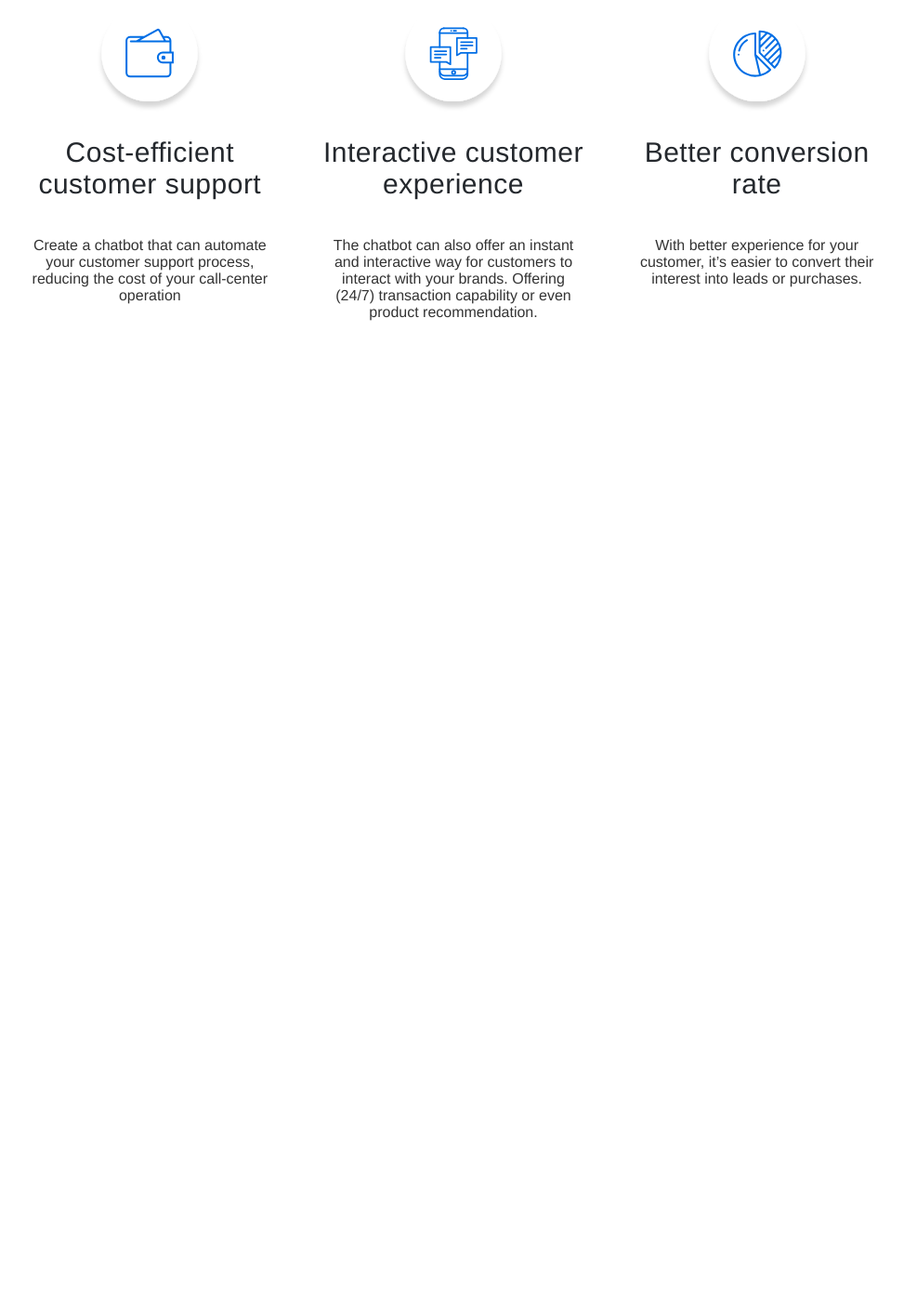
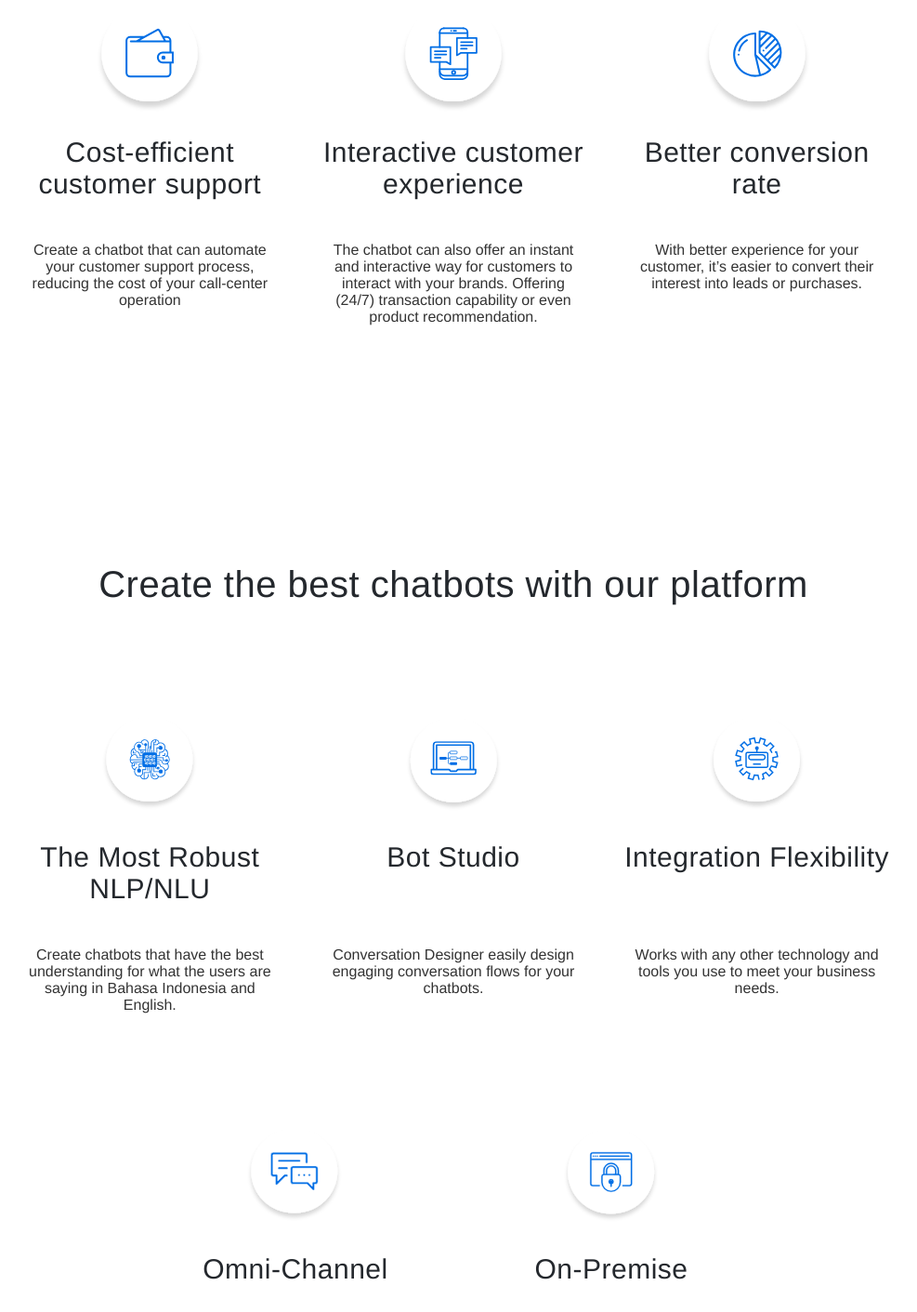
Before and after one commit to kata-ai-clone/kata.ai, a plain HTML site: page index.html in a window 1280 px wide. Shown: the part 1389-2800 px from the top of the page at 93% size, without its empty margins (152-1139 px from the left). Before the commit the page ends 1835 px from the top, so only its background shows below. Drawn offline with Linux system fonts and the light colour scheme.

Commit message:
create main section-two in html and give them style with css

```diff
--- a/index.css
+++ b/index.css
@@ -26,7 +26,7 @@ p {
   font-weight: 300;
   color: #333333;
   display: block;
-  padding: 10px;
+  padding: 15px;
 }
 
 a {
@@ -177,22 +177,44 @@ main h2 {
 }
 
 
-/* OPEN SECTION ONE */
+/* OPEN MAIN */
 
-.section-one {
+.section-one,
+.section-two-top {
   display: flex;
   justify-content: space-around;
   flex-direction: row;
   padding: 75px 150px;
 }
 
-.section-one img {
+.section-two-bottom {
+  display: flex;
+  justify-content: center;
+  flex-direction: row;
+}
+
+.section-one img,
+.section-two-top img,
+.section-two-bottom img {
   width: 120px;
 }
 
-.section-one div {
+.section-one div,
+.section-two-top div,
+.section-two-bottom div {
   text-align: center;
   width: 300px;
 }
 
-/* CLOSE SECTION ONE */
+.section-two-top .laptop h2,
+.section-two-top .gear h2,
+.section-two-bottom div h2 {
+  margin-bottom: 64px;
+}
+
+.section-two-bottom div {
+  margin-right: 20px;
+  margin-left: 20px;
+}
+
+/* CLOSE MAIN */
--- a/index.html
+++ b/index.html
@@ -65,7 +65,7 @@
             reducing the cost of your call-center operation
           </p>
         </div>
-        <div class="phone" class="phone">
+        <div class="phone" id="phone">
           <img src="images/svg/phone.svg" alt="" />
           <h2>Interactive customer experience</h2>
           <p>
@@ -83,6 +83,48 @@
           </p>
         </div>
       </section>
+      <h1>Create the best chatbots with our platform</h1>
+      <section class="section-two-top" id="section-two-top">
+        <div class="brain" id="brain">
+          <img src="images/svg/brain.svg" alt="" />
+          <h2>The Most Robust NLP/NLU</h2>
+          <p>
+            Create chatbots that have the best understanding for what the users
+            are saying in Bahasa Indonesia and English.
+          </p>
+        </div>
+        <div class="laptop" id="laptop">
+          <img src="images/svg/laptop.svg" alt="" />
+          <h2>Bot Studio</h2>
+          <p>
+            Conversation Designer easily design engaging conversation flows for
+            your chatbots.
+          </p>
+        </div>
+        <div class="gear" id="gear">
+          <img src="images/svg/gear.svg" alt="" />
+          <h2>Integration Flexibility</h2>
+          <p>
+            Works with any other technology and tools you use to meet your
+            business needs.
+          </p>
+        </div>
+      </section>
+      <section class="section-two-bottom" id="section-two-bottom">
+        <div class="chat" id="chat">
+          <img src="images/svg/chat.svg" alt="" />
+          <h2>Omni-Channel</h2>
+          <p>Easily manage and install your chatbots in any messaging channels
+            you choose.</p>
+        </div>
+        <div class="lock" id="lock">
+          <img src="images/svg/lock.svg" alt="" />
+          <h2>On-Premise</h2>
+          <p>Need the security of your own IT infrastructure to run your chatbots?
+            Just install it on your own system using our
+          On-Premise solution.</p>
+        </div>
+      </section>
     </main>
   </body>
 </html>
```
